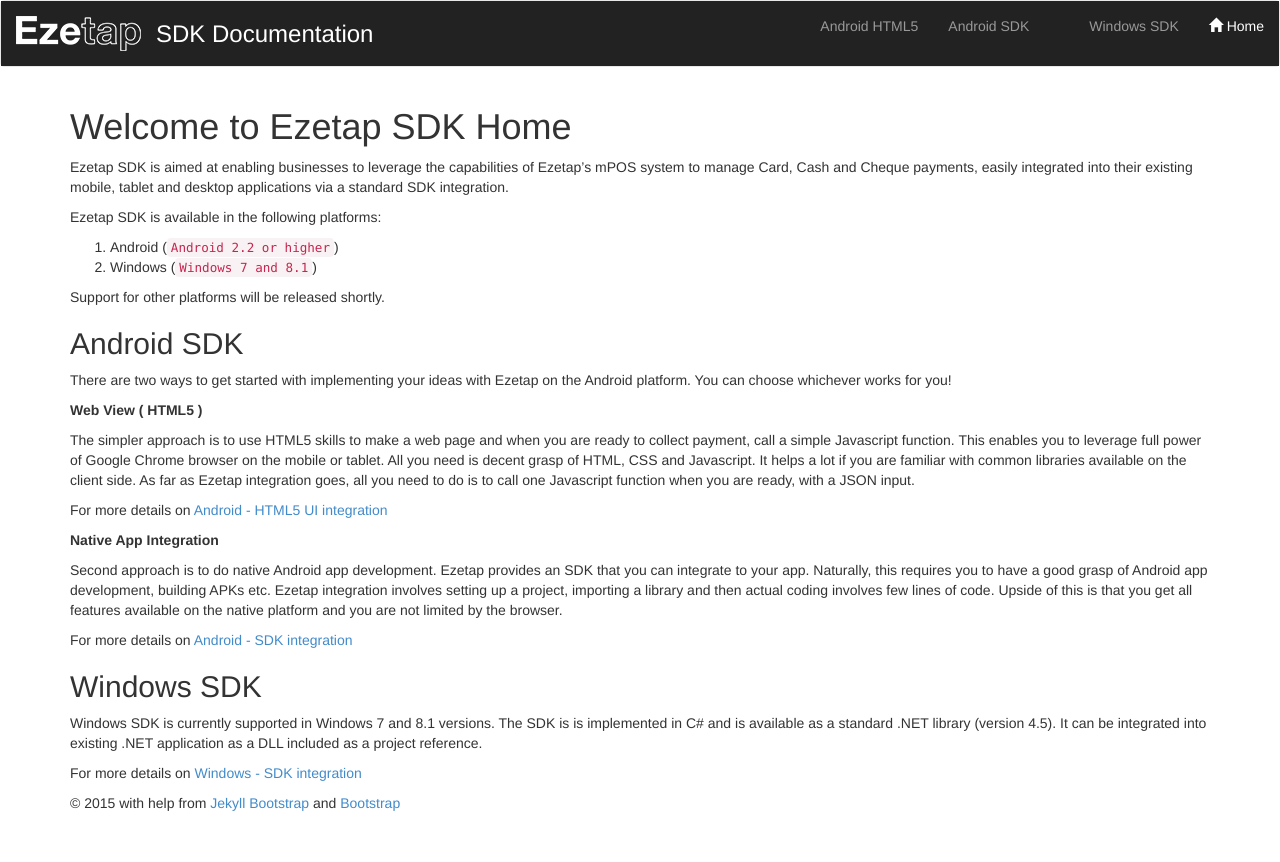
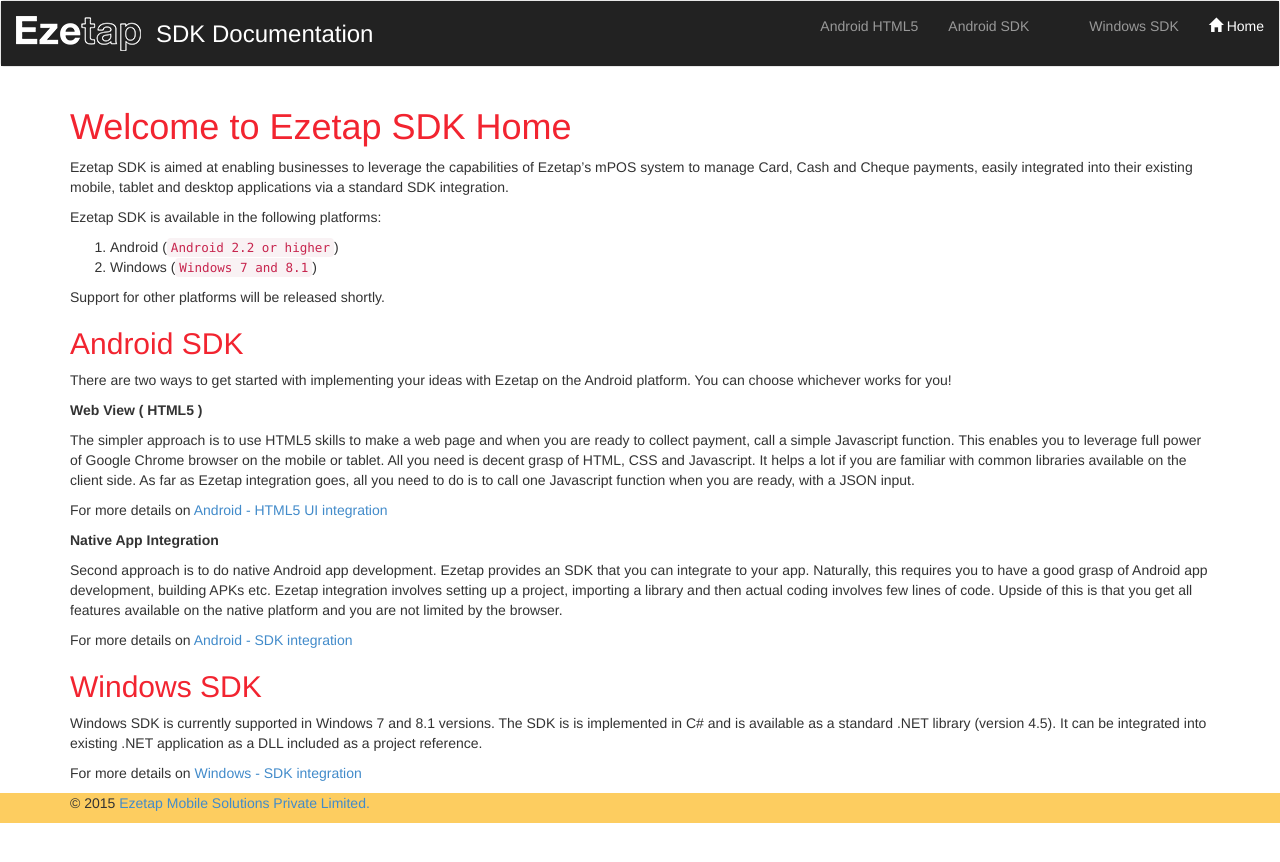
Before and after one commit to adonisk/docs, a Jekyll site: the page built from index.md, in a window 1280 px wide. Shown: the top 862 px of the page. Built offline with Jekyll 4.4.1, drawn with Linux system fonts in a browser that asks for light colours.

Commit message:
further updates

```diff
--- a/_includes/footer.html
+++ b/_includes/footer.html
@@ -1,8 +1,7 @@
     <div id="footer">
       <div class="container">
         <p>&copy; {{ site.time | date: '%Y' }} {{ site.author.name }}
-          with help from <a href="http://jekyllbootstrap.com" target="_blank" title="The Definitive Jekyll Blogging Framework">Jekyll Bootstrap</a>
-          and <a href="http://getbootstrap.com" target="_blank">Bootstrap</a>
+					<a href="http://www.ezetap.com" target="_blank">Ezetap Mobile Solutions Private Limited.</a>
         </p>
       </div>
     </div>
--- a/_includes/head.html
+++ b/_includes/head.html
@@ -15,25 +15,9 @@
     <meta name="viewport" content="width=device-width, initial-scale=1.0">
 
     <!-- Bootstrap styles -->
-    <link href="/css/bootstrap.min.css" rel="stylesheet">
+    <link href="{{site.baseurl}}/css/bootstrap.min.css" rel="stylesheet">
 
     <!-- Custom styles -->
-    <link href="/css/style.css?body=1" rel="stylesheet" type="text/css" media="all">
-    <script src="/js/bootstrap.min.js"></script>
-
-    <!-- HTML5 Shim and Respond.js IE8 support of HTML5 elements and media queries -->
-    <!-- WARNING: Respond.js doesn't work if you view the page via file:// -->
-    <!--[if lt IE 9]>
-      <script src="https://oss.maxcdn.com/libs/html5shiv/3.7.0/html5shiv.js"></script>
-      <script src="https://oss.maxcdn.com/libs/respond.js/1.3.0/respond.min.js"></script>
-    <![endif]-->
-
-    <!-- Fav and touch icons -->
-    <!-- Update these with your own images
-      <link rel="shortcut icon" href="images/favicon.ico">
-      <link rel="apple-touch-icon" href="images/apple-touch-icon.png">
-      <link rel="apple-touch-icon" sizes="72x72" href="images/apple-touch-icon-72x72.png">
-      <link rel="apple-touch-icon" sizes="114x114" href="images/apple-touch-icon-114x114.png">
-    -->
-
+    <link href="{{site.baseurl}}/css/style.css" rel="stylesheet" type="text/css" media="all">
+    <script src="{{site.baseurl}}/js/bootstrap.min.js"></script>
   </head>
--- a/_includes/header.html
+++ b/_includes/header.html
@@ -11,7 +11,7 @@
         <span class="icon-bar"></span>
         <span class="icon-bar"></span>
       </button>
-      	<a class="navbar-brand" href="/"><img alt="Brand" src="/images/eze-logo-white.png"></a>
+      	<a class="navbar-brand" href="/"><img alt="Brand" src="{{ site.baseurl}}/images/eze-logo-white.png"></a>
     	</div>
 
     	<!-- Collect the nav links, forms, and other content for toggling -->
@@ -26,10 +26,10 @@
 						{% endif %}
 					{% endfor %}
 
-				<li><a href="/" style="color:white"><i class="glyphicon glyphicon-home"></i> Home</a>
+					<li><a href="{{ site.baseurl }}" style="color:white"><i class="glyphicon glyphicon-home"></i> Home</a>
 					</li>
     		</ul>
-    </div><!-- /.navbar-collapse -->
-  </div><!-- /.container-fluid -->
+    	</div>
+  	</div>
 	</nav>
 </header>
--- /dev/null
+++ b/css/style.css
@@ -0,0 +1,79 @@
+/* Custom container */
+
+/* Replaced with normal container and standard footer */
+/*.container-narrow {
+  margin: 0 auto;
+  max-width: 700px; }
+
+.container-narrow > hr {
+  margin: 30px 0; }
+*/
+
+/* Replaced with standard BS3 Navbar */
+/*.navbar .nav {
+  float: right; }*/
+
+/* Jekyll Bootstrap Colors */
+h1, h2, h3, h4 {
+  color: #f22430;
+}
+#footer {
+  background-color: #fdcd60;
+}
+
+
+
+/* posts index */
+.post > h3.title {
+  position: relative;
+  padding-top: 10px; }
+
+.post > h3.title span.date {
+  position: absolute;
+  right: 0;
+  font-size: 0.9em; }
+
+.post > .more {
+  margin: 10px 0;
+  text-align: left; }
+
+/* post-full*/
+.post-full .date {
+  margin-bottom: 20px;
+  font-weight: bold; }
+
+/* tag_box */
+.tag_box {
+  list-style: none;
+  margin: 0;
+  overflow: hidden; }
+
+.tag_box li {
+  line-height: 28px; }
+
+.tag_box li i {
+  opacity: 0.9; }
+
+.tag_box.inline li {
+  float: left; }
+
+.tag_box a {
+  padding: 3px 6px;
+  margin: 2px;
+  background: #eee;
+  color: #555;
+  border-radius: 3px;
+  text-decoration: none;
+  border: 1px dashed #cccccc; }
+
+.tag_box a span {
+  vertical-align: super;
+  font-size: 0.8em; }
+
+.tag_box a:hover {
+  background-color: #e5e5e5; }
+
+.tag_box a.active {
+  background: #57A957;
+  border: 1px solid #4c964d;
+  color: #FFF; }
```
Also changed, not shown: 14 other files. Lines whose indentation alone changed are shown as unchanged.
